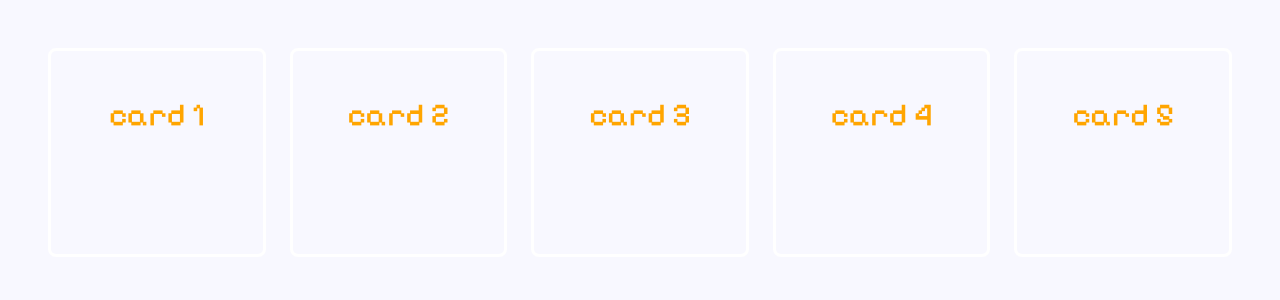
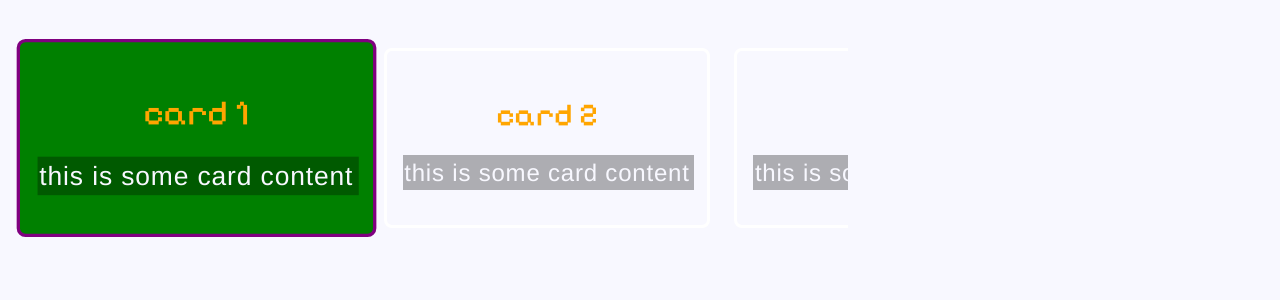
Before and after one commit to d4v3w/d4v3w-demos, a React (Create React App) app: page /cards in a window 1280 px wide. Shown: the top 300 px of the page. Built offline with nearby package versions, Linux system fonts and the light colour scheme; the HTML template or start-up script is replaced by a standard one; a web font is replaced by a local one.

Commit message:
trying to add scroll into view, but not working

```diff
--- a/src/components/QueryPage.tsx
+++ b/src/components/QueryPage.tsx
@@ -1,19 +1,53 @@
 import classnames from "classnames";
+import { useEffect } from "react";
 import { useSearchParams } from "react-router-dom";
 import styles from "./querypage.module.css";
 
 export const QueryPage = () => {
   const [query, setQuery] = useSearchParams({ q: "" });
-  const q = query.get("q");
+  const q: string = query.get("q") || "0";
   const content = "this is some card content";
 
-  const cards: string[] = ["card 1", "card 2", "card 3", "card 4", "card 5"];
+  const cards: string[] = [
+    "card 1",
+    "card 2",
+    "card 3",
+    "card 4",
+    "card 5",
+    "card 6",
+    "card 7",
+    "card 8",
+    "card 9",
+    "card 10",
+  ];
+
+  const scrollItem = (id: string) => {
+    const el = document.getElementById(id);
+    if (el == null) return;
+    el.scrollIntoView({
+      behavior: "smooth",
+      inline: "end",
+    });
+  };
+
+  const onChange = (e: React.ChangeEvent) => {
+    const id: string = e.target.id;
+    setQuery((prev) => {
+      prev.set("q", id);
+      return prev;
+    });
+    scrollItem(id);
+  };
+
+  useEffect(() => {
+    scrollItem(q);
+  }, []);
 
   return (
     <>
       <form className={styles.wrapper}>
         {cards.map((item, index) => {
-          const id = `card-${index.toString()}`;
+          const id = `${index.toString()}`;
           return (
             <label
               key={id}
@@ -28,12 +62,7 @@ export const QueryPage = () => {
                 type="radio"
                 name="card"
                 className={styles.checkbox}
-                onChange={(e) =>
-                  setQuery((prev) => {
-                    prev.set("q", e.target.id);
-                    return prev;
-                  })
-                }
+                onChange={(e) => onChange(e)}
                 checked={id == q}
               />
               <h3 className={styles.title}>{item}</h3>
--- a/src/components/querypage.module.css
+++ b/src/components/querypage.module.css
@@ -6,7 +6,12 @@
   gap: 1.5rem;
   margin: 1rem;
   padding: 2rem;
-  overflow: auto hidden;
+  overflow-x: scroll;
+  overflow-y: hidden;
+  max-width: 60vw;
+  scroll-snap-type: x mandatory;
+  justify-content: space-between;
+  align-items: center;
 }
 
 .card {
@@ -15,6 +20,8 @@
   border-style: solid;
   border-color: white;
   border-radius: 0.5rem;
+  flex-shrink: 0;
+  scroll-snap-align: start;
 
   .checkbox {
     display: none;
@@ -25,7 +32,10 @@
   }
 
   .content {
-    min-width: 2.2rem;
+    background: rgba(0, 0, 0, 0.3);
+    padding: 0.1rem;
+    text-align: justify;
+    width: 100%;
   }
 }
 
```
